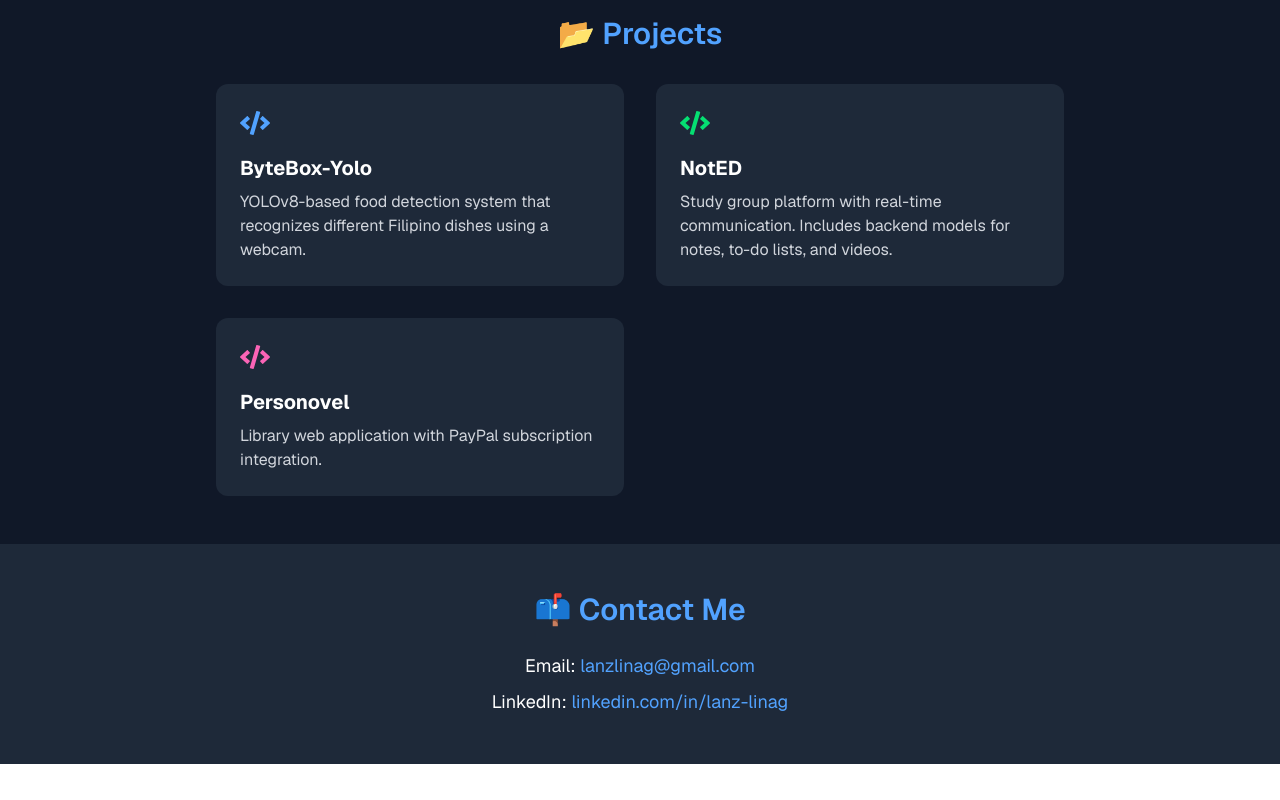
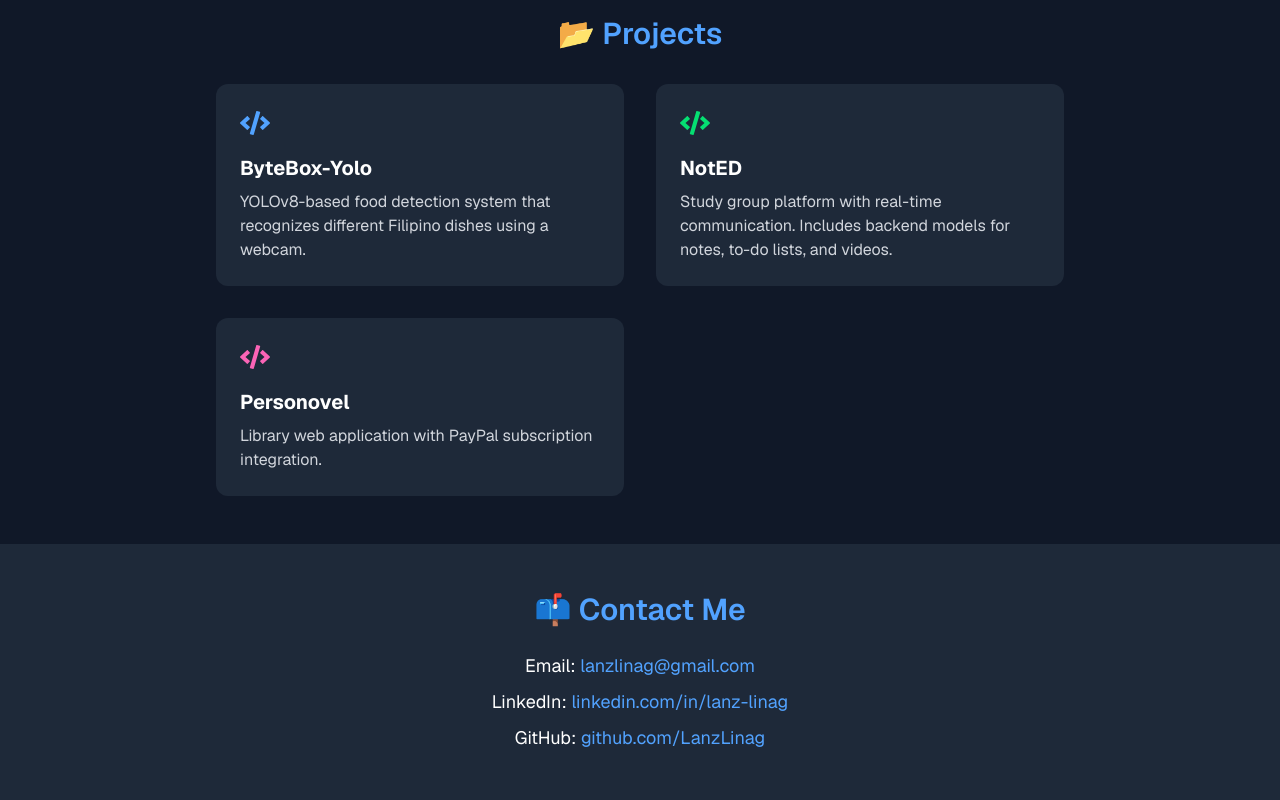
Before and after one commit to LanzLinag/my-portfolio, a Next.js app: page / in a window 1280 px wide. Shown: the part 1645-2445 px from the top of the page. Before the commit the page ends 2409 px from the top, so only its background shows below. Built offline with nearby package versions, Linux system fonts and the light colour scheme.

Commit message:
added github link

```diff
--- a/app/page.tsx
+++ b/app/page.tsx
@@ -185,12 +185,14 @@ export default function Home() {
 {/* Contact */}
 <section className="bg-gray-800 py-12 text-center">
   <h2 className="text-3xl font-semibold mb-6 text-blue-400">📫 Contact Me</h2>
+
   <p className="text-lg">
     Email:{" "}
     <a href="mailto:lanzlinag@gmail.com" className="text-blue-400">
       lanzlinag@gmail.com
     </a>
   </p>
+
   <p className="text-lg mt-2">
     LinkedIn:{" "}
     <a
@@ -201,6 +203,17 @@ export default function Home() {
       linkedin.com/in/lanz-linag
     </a>
   </p>
+
+  <p className="text-lg mt-2">
+    GitHub:{" "}
+    <a
+      href="https://github.com/LanzLinag"
+      target="_blank"
+      className="text-blue-400"
+    >
+      github.com/LanzLinag
+    </a>
+  </p>
 </section>
     </main>
   );
```
Lines whose indentation alone changed are shown as unchanged.
